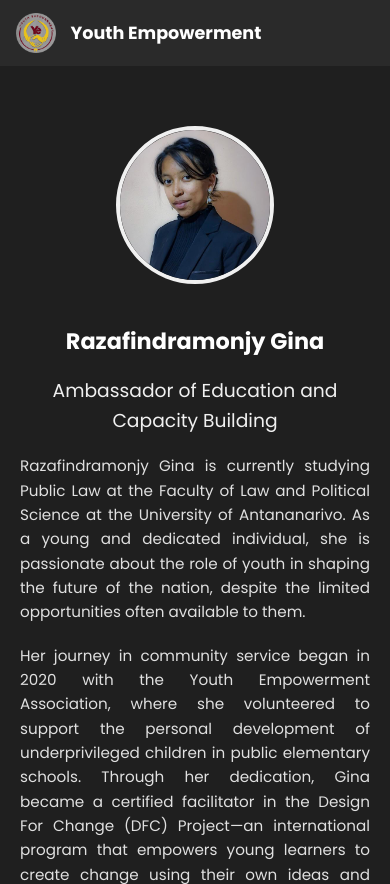
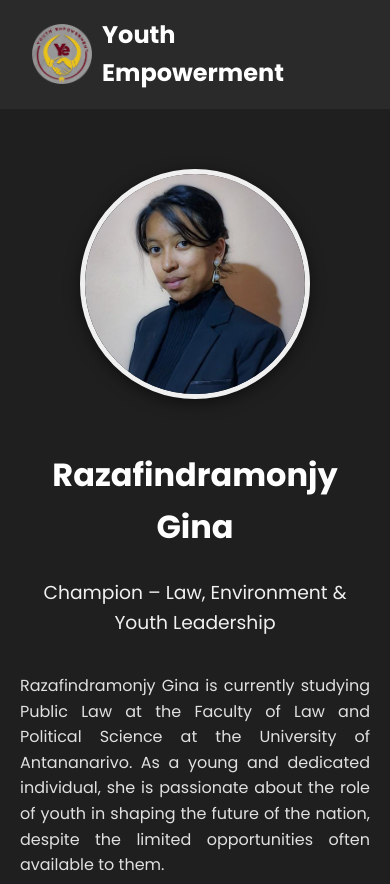
Before and after one commit to YE2025-mg/youthempowerment-website, a plain HTML site: page gina.html in a window 390 px wide. Shown: the top 884 px of the page. Drawn offline with Linux system fonts and the light colour scheme.

Commit message:
Update gina.html

```diff
--- a/gina.html
+++ b/gina.html
@@ -3,13 +3,8 @@
 <head>
   <meta charset="UTF-8" />
   <meta name="viewport" content="width=device-width, initial-scale=1.0"/>
-  <title>Razafindramonjy Gina</title>
-  <meta name="description" content="Discover Razafindramonjy Gina, a Youth Empowerment Madagascar champion committed to uplifting communities and inspiring young people across Madagascar.">
-  <meta name="keywords" content="Razafindramonjy Gina, Youth Empowerment Madagascar, champion, changemaker, youth, Madagascar, empowerment, leadership">
-  <meta name="robots" content="index, follow">
-  <meta name="author" content="Youth Empowerment Madagascar">
+  <title>Razafindramonjy Gina - Champion</title>
   <link href="https://fonts.googleapis.com/css2?family=Poppins:wght@400;700&display=swap" rel="stylesheet">
-
   <style>
     body {
       margin: 0;
@@ -18,7 +13,6 @@
       color: #f0f0f0;
       line-height: 1.6;
     }
-
     header {
       background-color: #2a2a2a;
       display: flex;
@@ -26,108 +20,62 @@
       justify-content: space-between;
       padding: 1rem 2rem;
     }
-
     .logo-container {
       display: flex;
       align-items: center;
-      text-decoration: none;
     }
-
     .logo-container img {
       height: 60px;
       margin-right: 10px;
     }
-
     .logo-container span {
       font-size: 1.5rem;
       font-weight: 700;
       color: #ffffff;
     }
-
     .profile-container {
       max-width: 900px;
       margin: 60px auto;
       padding: 0 20px;
     }
-
     .profile-header {
+      display: flex;
+      flex-direction: column;
+      align-items: center;
+      margin-top: 20px;
+    }
+    .profile-header img {
+      width: 220px;
+      height: 220px;
+      object-fit: cover;
+      object-position: top center;
+      border-radius: 50%;
+      border: 5px solid #f0f0f0;
+      margin-bottom: 1.5rem;
+      box-shadow: 0 4px 15px rgba(0,0,0,0.5);
+    }
+    .profile-header h1 {
+      font-size: 2rem;
+      color: #ffffff;
+      margin-bottom: 0.5rem;
       text-align: center;
     }
-
-    .profile-header img {
-      width: 200px;
-      height: 200px;
-      border-radius: 50%;
-      object-fit: cover;
-      margin-bottom: 1rem;
-      border: 4px solid #f0f0f0;
-    }
-
-    .profile-header h1 {
-      font-size: 1.8rem;
-      color: #ffffff;
-      margin-bottom: 0.5rem;
-      line-height: 1.4;
-    }
-
     .profile-header h3 {
       font-weight: 400;
       color: #f0f0f0;
+      text-align: center;
     }
-
     .profile-content p {
       margin-bottom: 1.2rem;
       text-align: justify;
       color: #e0e0e0;
-      font-size: 1rem;
     }
-
     footer {
       background-color: #2a2a2a;
       color: #f0f0f0;
       text-align: center;
       padding: 2rem;
       margin-top: 4rem;
-    }
-
-    @media (max-width: 768px) {
-      header {
-        padding: 0.8rem 1rem;
-        flex-direction: row;
-        justify-content: flex-start;
-      }
-
-      .logo-container {
-        display: flex;
-        align-items: center;
-        gap: 0.4rem;
-      }
-
-      .logo-container img {
-        height: 40px;
-        margin-right: 8px;
-      }
-
-      .logo-container span {
-        font-size: 1.1rem;
-        white-space: nowrap;
-        overflow: hidden;
-        text-overflow: ellipsis;
-      }
-
-      .profile-header img {
-        width: 150px;
-        height: 150px;
-      }
-
-      .profile-header h1 {
-        font-size: 1.4rem;
-        padding: 0 1rem;
-      }
-
-      .profile-content p {
-        font-size: 0.95rem;
-      }
     }
   </style>
 </head>
@@ -144,7 +92,7 @@
   <div class="profile-header">
     <img src="gina.webp" alt="Razafindramonjy Gina">
     <h1>Razafindramonjy Gina</h1>
-    <h3>Ambassador of Education and Capacity Building</h3>
+    <h3>Champion – Law, Environment & Youth Leadership</h3>
   </div>
 
   <div class="profile-content">
```
